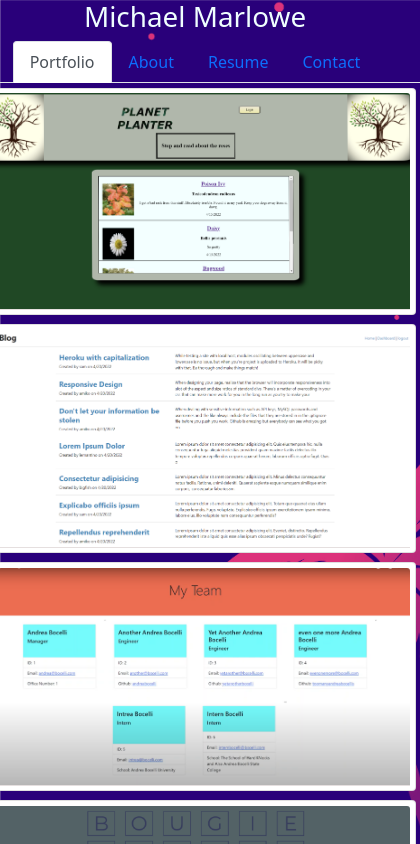
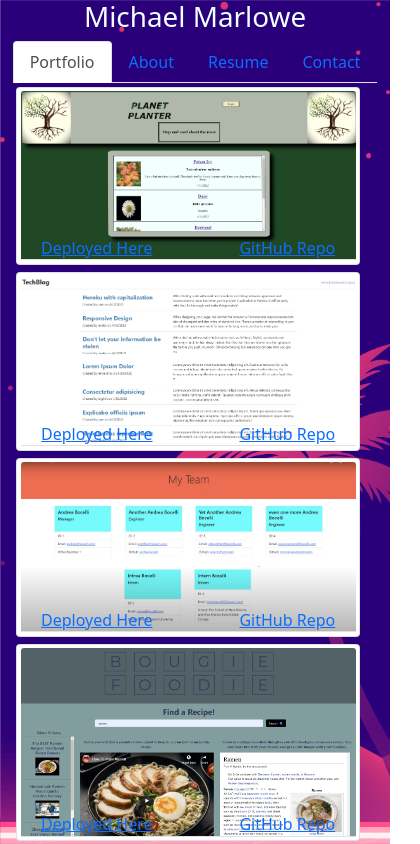
Before and after one commit to MarloweMich/reactportfolio, a React (Create React App) app: page / in a window 390 px wide. Shown: the top 844 px of the page, 420 px wide, since content can reach past the window. Built offline with nearby package versions, Linux system fonts and the light colour scheme.

Commit message:
took away card hover on smaller screens on preject.css

```diff
--- a/src/components/pages/Project.css
+++ b/src/components/pages/Project.css
@@ -5,7 +5,7 @@
     justify-content: center;
     align-items: center;
     align-content: center;
-
+    max-width: 90vw;
 
 }
 
@@ -38,6 +38,7 @@
     display: none;
 }
 
+@media screen and (min-width: 901px) {
     .card:hover {
         width: 650px;
         overflow-y: visible;
@@ -72,3 +73,39 @@
         /* background-color: rgba(243, 46, 190, 0.349);
         color: azure; */
     }
+}
+
+
+@media screen and (max-width: 900px) {
+    .card {
+        display: flex;
+        flex-direction: column;
+        justify-content: center;
+        align-items: center;
+        align-content: center;
+        margin: 1%;
+        width: 450px;
+        padding: 1%;
+    }
+
+    .textDeployed{
+        position: absolute;
+        bottom: 2%;
+        left: 7%;
+        display: block;
+    }
+
+    .textGithub{
+        position: absolute;
+        bottom: 2%;
+        right: 7%;
+        display: block;
+    }
+
+    .textTechs{
+        position: absolute;
+        bottom: 7%;
+        left: 7%;
+        display: block;
+    }
+}
--- a/src/components/pages/Resume.css
+++ b/src/components/pages/Resume.css
@@ -16,6 +16,7 @@
     border: 1px solid rgb(213, 207, 207);
     padding: 2%;
     /* height: max-content; */
+    max-width: 90vw;
 }
 .eduwork {
     width: 75%;
@@ -39,7 +40,7 @@
 }
 
 .skillList p {
-  margin: 0%;
+  margin: 2%;
   white-space: nowrap;
 }
 
@@ -49,4 +50,7 @@
     .resume {
         columns: 1;
     }
+    .skillList {
+        columns: 2;
+    }
 }
```
Lines whose indentation alone changed are shown as unchanged.
